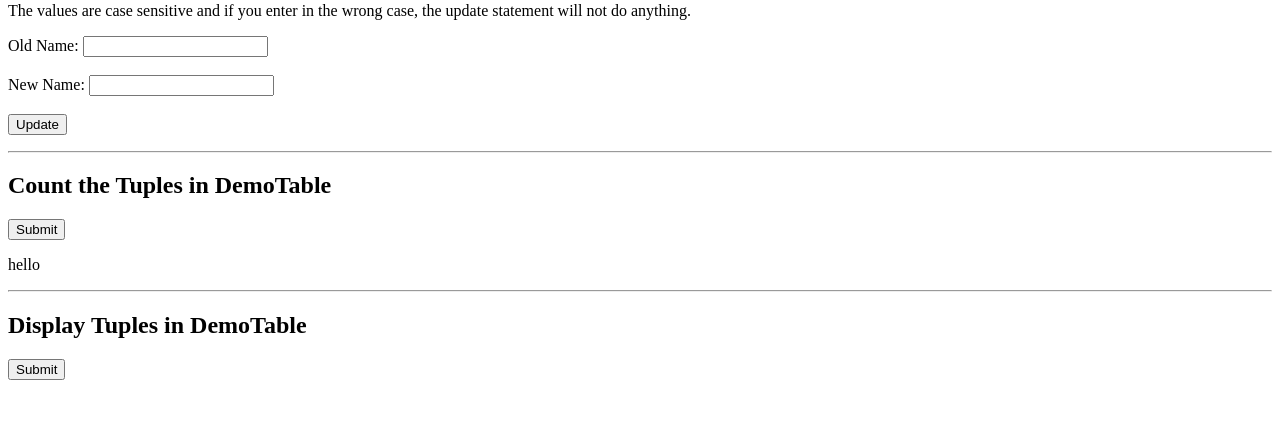
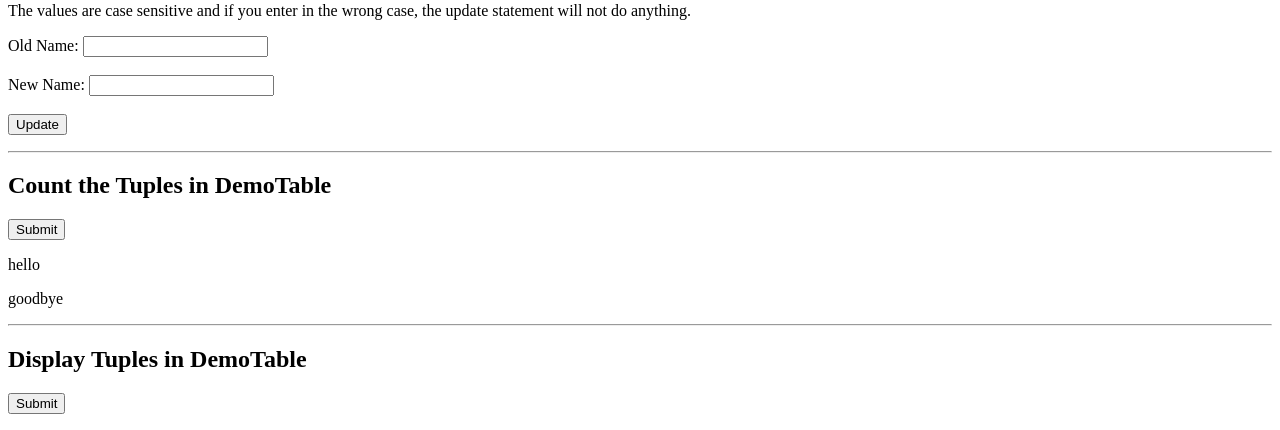
Before and after one commit to alexyangg/disaster-relief, a PHP site: page /oracle-test.php in a window 1280 px wide. Shown: the part 377-807 px from the top of the page. Before the commit the page ends 757 px from the top, so only its background shows below. Run offline with PHP 8.4, Linux system fonts and the light colour scheme.

Commit message:
added goodbye

```diff
--- a/oracle-test.php
+++ b/oracle-test.php
@@ -90,6 +90,8 @@ $show_debug_alert_messages = False; // show which methods are being triggered (s
 	</form>
 
 	<p> hello </p>
+	<p> goodbye </p>
+
 
 	<hr />
 
```
